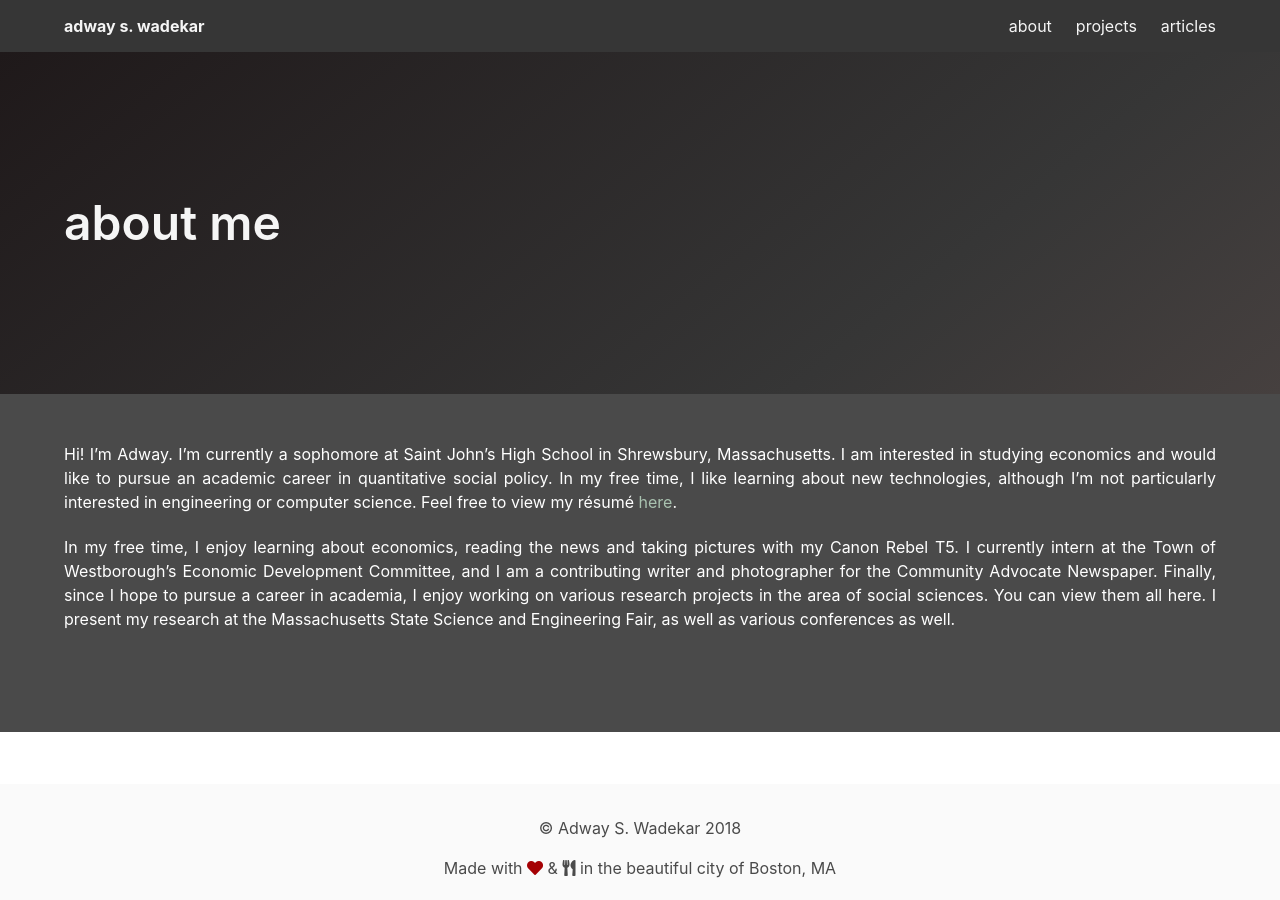
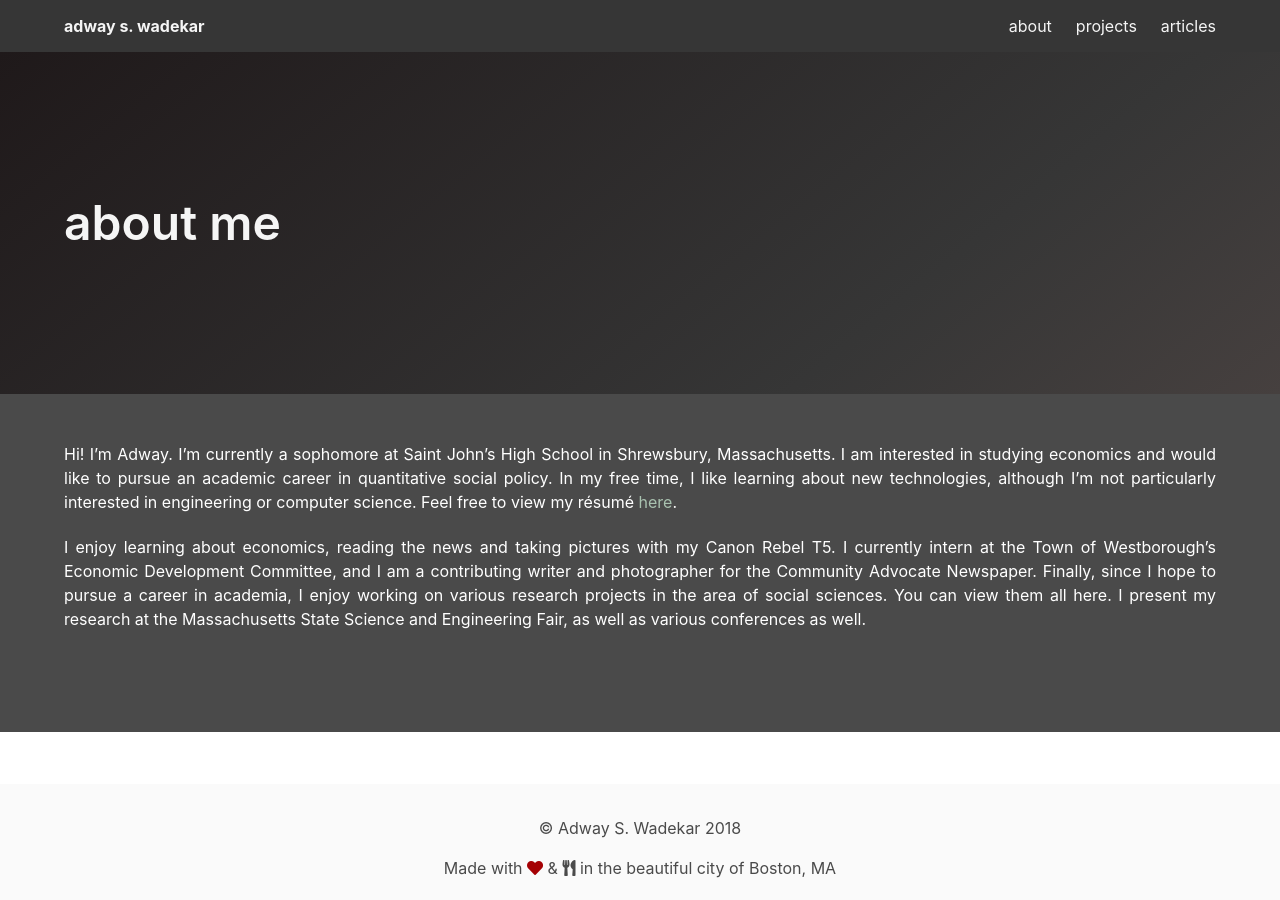
Before and after one commit to adway/2018-site, a Jekyll site: the page built from index.md, in a window 1280 px wide and 900 px high. Built offline with Jekyll 4.4.1, drawn with Linux system fonts in a browser that asks for light colours; nearby versions of some CDN libraries.

Commit message:
Update index.md

```diff
--- a/index.md
+++ b/index.md
@@ -6,4 +6,4 @@ permalink: /
 
 Hi! I'm Adway. I'm currently a sophomore at Saint John's High School in Shrewsbury, Massachusetts. I am interested in studying economics and would like to pursue an academic career in quantitative social policy. In my free time, I like learning about new technologies, although I'm not particularly interested in engineering or computer science. Feel free to view my résumé [here](https://google.com){:target='_blank'}.
 
-In my free time, I enjoy learning about economics, reading the news and taking pictures with my Canon Rebel T5. I currently intern at the Town of Westborough's Economic Development Committee, and I am a contributing writer and photographer for the Community Advocate Newspaper. Finally, since I hope to pursue a career in academia, I enjoy working on various research projects in the area of social sciences. You can view them all here. I present my research at the Massachusetts State Science and Engineering Fair, as well as various conferences as well.
+I enjoy learning about economics, reading the news and taking pictures with my Canon Rebel T5. I currently intern at the Town of Westborough's Economic Development Committee, and I am a contributing writer and photographer for the Community Advocate Newspaper. Finally, since I hope to pursue a career in academia, I enjoy working on various research projects in the area of social sciences. You can view them all here. I present my research at the Massachusetts State Science and Engineering Fair, as well as various conferences as well.
```
